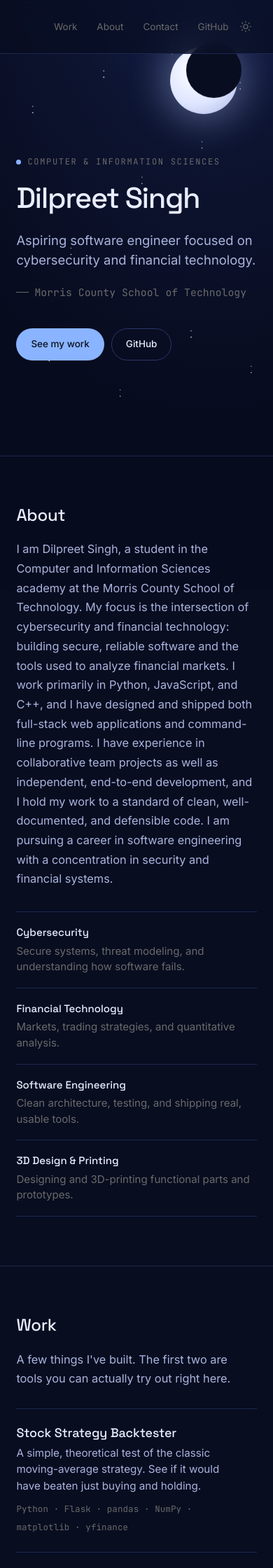
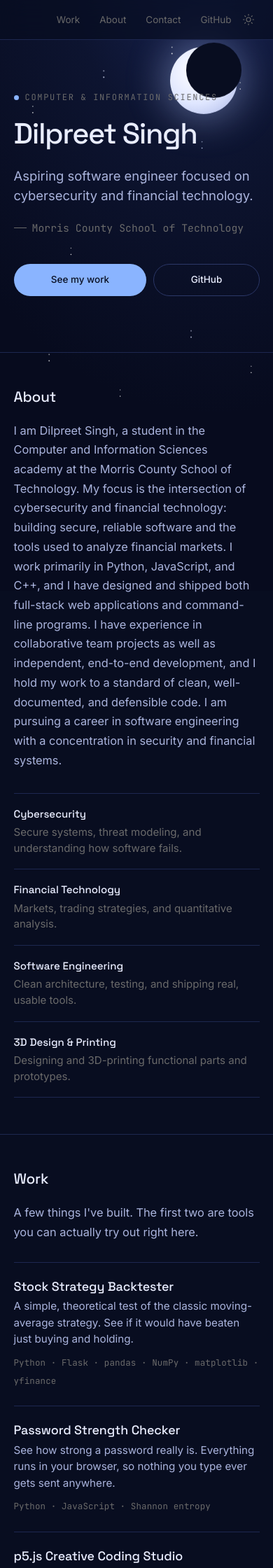
Before and after one commit to DilronJames/sophPort, a Flask app: page / in a window 390 px wide. Shown: the top 2240 px of the page at 70% size. Run offline with Flask 3, Linux system fonts and the light colour scheme.

Commit message:
Add files via upload

```diff
--- a/static/css/style.css
+++ b/static/css/style.css
@@ -2980,3 +2980,56 @@ main > .reveal:nth-of-type(4) { animation-delay: .26s; }
     transition: color .15s, border-color .15s, background .15s;
 }
 .copy-email:hover { color: var(--accent); border-color: var(--accent); }
+
+/* ============================================================
+   RESPONSIVE HARDENING — phones, tablets, small windows
+   ============================================================ */
+
+/* Nothing should ever push the page wider than the screen */
+img, svg, video, canvas, iframe { max-width: 100%; }
+img, video, canvas { height: auto; }
+pre { max-width: 100%; overflow-x: auto; }
+
+/* Data tables scroll sideways inside their box instead of breaking the layout */
+.bt-tablewrap, .pw-tablewrap { overflow-x: auto; -webkit-overflow-scrolling: touch; }
+.bt-table, .pw-table { min-width: 440px; }
+
+/* ---- Tablets / small laptops ---- */
+@media (max-width: 768px) {
+    .hero-min    { padding: 88px 6vw 56px; }
+    .section-min { padding: 52px 6vw; }
+    .tool-hero   { padding: 80px 6vw 20px; }
+    .bt-shell    { padding: 12px 6vw 56px; gap: 22px; }
+    .bt-form-card { position: static; top: auto; }   /* don't pin the form once stacked */
+    .tool-about  { padding: 32px 6vw 56px; }
+    .section-title { font-size: 1.4rem; }
+}
+
+/* ---- Phones ---- */
+@media (max-width: 480px) {
+    .nav { padding: 12px 5vw; }
+    .hero-min { padding: 68px 5vw 44px; }
+    .section-min, .tool-hero, .pw-shell, .tool-about,
+    .bt-shell { padding-left: 5vw; padding-right: 5vw; }
+
+    .hero-actions { width: 100%; }
+    .hero-actions .btn { flex: 1 1 auto; justify-content: center; }  /* buttons fill the row */
+
+    .section-title { font-size: 1.3rem; }
+    .tool-title { font-size: clamp(1.55rem, 7vw, 2rem); }
+
+    .work-min-row { grid-template-columns: 1fr; }     /* title/desc stack, arrow hidden */
+    .work-min-arrow { display: none; }
+
+    .bt-table, .pw-table { font-size: 0.82rem; min-width: 380px; }
+    .contact-key { width: 72px; }
+    .pw-input-wrap input { font-size: 1rem; }
+}
+
+/* ---- Very small phones ---- */
+@media (max-width: 360px) {
+    .nav-links { gap: 10px; }
+    .nav-links a { font-size: 11.5px; }
+    .hero-name { font-size: clamp(2rem, 11vw, 2.6rem); }
+    .btn { padding: 11px 16px; font-size: 13px; }
+}
```
Also changed, not shown: static/js/password.js (line endings or trailing spaces).
